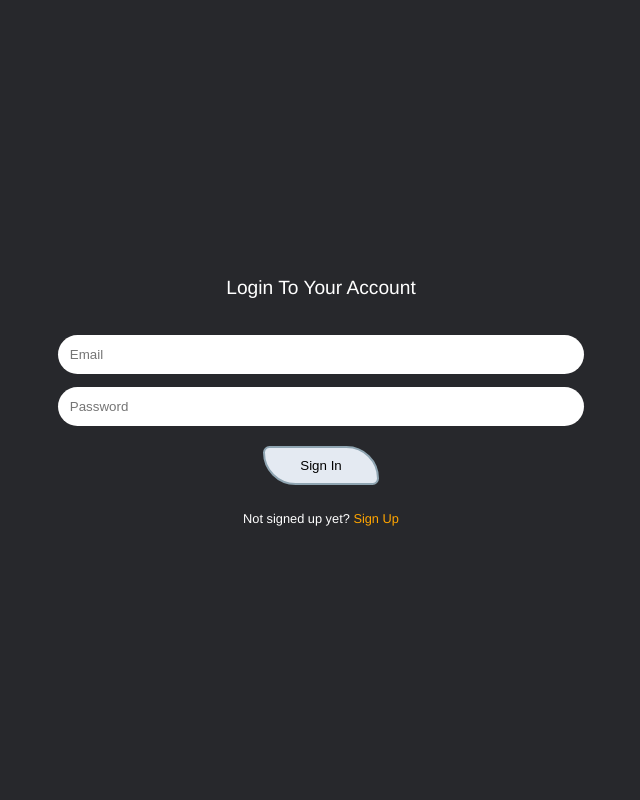
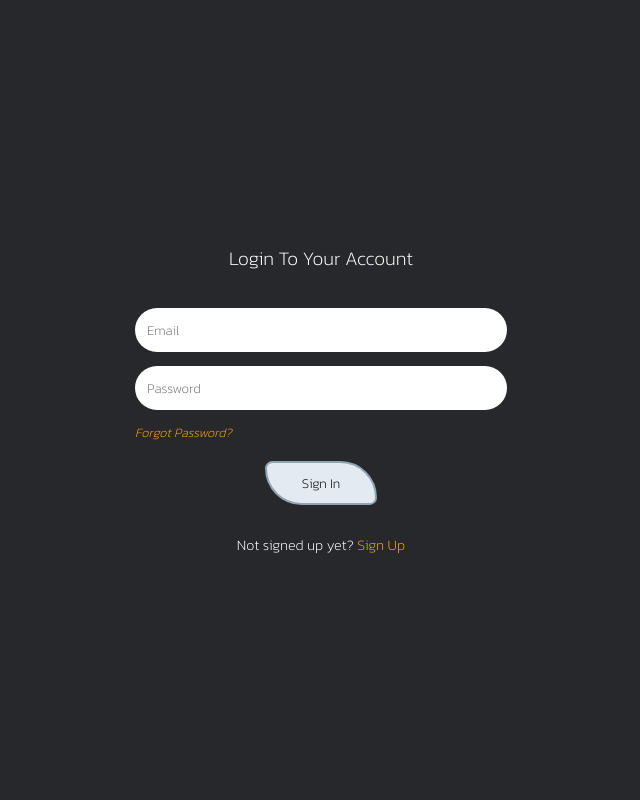
Before and after one commit to codewitgabi/auctioneer, a Django app: page /account/signin/ in a window 1280 px wide. Shown: the whole page, without its empty margins (319-959 px from the left). Run offline with Django 3.2, Linux system fonts and the light colour scheme.

Commit message:
Added forgot password functionality

```diff
--- a/account/forms.py
+++ b/account/forms.py
@@ -1,7 +1,7 @@
 # django imports
 from django import forms
 from django.contrib.auth import get_user_model
-from django.contrib.auth.forms import UserCreationForm, AuthenticationForm
+from django.contrib.auth.forms import UserCreationForm, AuthenticationForm, PasswordResetForm, SetPasswordForm
 
 # user object
 User = get_user_model()
@@ -98,3 +98,74 @@ class LoginForm(AuthenticationForm):
     class Meta:
         model = User
         fields = ("username", "password")
+
+
+class ResetPasswordForm(PasswordResetForm):
+    """ Custom PasswordResetForm """
+    def __init__(self, *args, **kwargs):
+        super().__init__(*args, **kwargs)
+
+    email = forms.EmailField(
+        label="",
+        required=True,
+        widget=forms.TextInput(attrs={
+            "name": "email",
+            "type": "email",
+            "id": "email",
+            "placeholder": "Email"
+        })
+    )
+
+    class Meta:
+        model = User
+        fields = ("email",)
+
+
+class SetNewPasswordForm(SetPasswordForm):
+    """ Custom SetPasswordForm """
+    def __init__(self, *args, **kwargs):
+        super().__init__(*args, **kwargs)
+
+    new_password1 = forms.CharField(
+        label="",
+        required=True,
+        widget=forms.PasswordInput(attrs={
+            "type": "password",
+            "name": "new_password1",
+            "placeholder": "Password"
+        })
+    )
+
+    new_password2 = forms.CharField(
+        label="",
+        required=True,
+        widget=forms.PasswordInput(attrs={
+            "type": "password",
+            "name": "new_password2",
+            "placeholder": "Confirm Password"
+        })
+    )
+
+    class Meta:
+        model = User
+        fields = ("new_password1", "new_password2")
+
+    def clean_new_password1(self, *args, **kwargs):
+        symbols = "@#_~[]{}()$&?%/"
+        password = self.cleaned_data.get("new_password1")
+
+        # MinimumLengthValidator
+        if len(password) < 10:
+            raise forms.ValidationError(
+                "Password is too short. Requires a minimum of 10 characters")
+
+        # CommonPasswordValidator
+        if password.isdigit() or password.isalpha():
+            raise forms.ValidationError("Password is too common.")
+
+        # NoSymbolValidator
+        if not any([sym in symbols for sym in password]):
+            raise forms.ValidationError(
+                f"Password should contain any of {symbols}")
+
+        return password;
--- a/account/templates/account/base.html
+++ b/account/templates/account/base.html
@@ -11,30 +11,16 @@
 <body>
   <div class="main-wrapper">
     <div class="form-wrapper">
+
       <h2 class="heading">
         {% block form_heading %}
         {% endblock %}
       </h2>
-      <div class="error-texts">
-        {% if form.errors %}
-          {% for error in form.errors.values %}
-            {{ error }}
-          {% endfor %}
-        {% endif %}
-      </div>
-      <form id="auth-form" method="post">
-      {% csrf_token %}
-        {{ form.username }}
-        {% block other_fields %} {% endblock %}
-        <button type="submit" class="auth-btn">
-          {% block btn_text %}
-          {% endblock %}
-        </button>
-      </form>
-      <span class="form-footer">
-      {% block form_footer %}
+
+      {% block content %}
+
       {% endblock %}
-      </span>
+
     </div>
   </div>
 </body>
--- a/account/templates/account/signin.html
+++ b/account/templates/account/signin.html
@@ -1,11 +1,41 @@
-{% extends "account/base.html" %}
-{% block title %} Auctioneer: Sign In {% endblock %}
+{% load static %}
+<!DOCTYPE html>
+<html lang="en">
+<head>
+  <meta charset="UTF-8">
+  <meta name="viewport" content="width=device-width, initial-scale=1.0">
+  <meta http-equiv="X-UA-Compatible" content="ie=edge">
+  <link rel="stylesheet" href="{% static 'css/auth.css' %}">
+  <title>Auctioneer: Sign In</title>
+</head>
+<body>
+  <div class="main-wrapper">
+    <div class="form-wrapper">
+      <h2 class="heading">Login To Your Account</h2>
 
-{% block form_heading %}Login To Your Account{% endblock %}
-{% block other_fields %} {{ form.password }} {% endblock %}
+      <!-- === Form Error Message Display === -->
+      <div class="error-texts">
+        {% if form.errors %}
+          {% for error in form.errors.values %}
+            {{ error }}
+          {% endfor %}
+        {% endif %}
+      </div>
 
-{% block btn_text %} Sign In {% endblock %}
+      <!-- === Login Form === -->
+      <form id="auth-form" method="post">
+      {% csrf_token %}
+        {{ form.username }}
+        {{ form.password }}
+        <div class="left-align">
+            <a href="{% url 'password_reset' %}" id="forgot-password"><i>Forgot Password?</i></a>
+        </div>
+        <button type="submit" class="auth-btn">Sign In</button>
+      </form>
 
-{% block form_footer %}
-Not signed up yet? <a href="{% url 'account:signup' %}">Sign Up
-{% endblock %}
+      <span class="form-footer">Not signed up yet? <a href="{% url 'account:signup' %}">Sign Up</span>
+
+    </div>
+  </div>
+</body>
+</html>
--- a/core/urls.py
+++ b/core/urls.py
@@ -1,13 +1,41 @@
 from django.contrib import admin
 from django.urls import path, include
+from django.contrib.auth import views as auth_views
 from django.conf import settings
 from django.conf.urls.static import static
 
+from account.forms import ResetPasswordForm, SetNewPasswordForm
 
 urlpatterns = [
     path('admin/', admin.site.urls),
     path("account/", include("account.urls")),
     path("", include("auction.urls")),
+    path("password-reset/",
+        auth_views.PasswordResetView.as_view(
+            template_name= "account/password-reset.html",
+            form_class=ResetPasswordForm
+        ),
+        name= "password_reset"
+    ),
+    path("passwordreset-done/",
+        auth_views.PasswordResetDoneView.as_view(
+            template_name= "account/password-reset-done.html"
+        ),
+        name= "password_reset_done"
+    ),
+    path("password-reset-confirm/<uidb64>/<token>/",
+        auth_views.PasswordResetConfirmView.as_view(
+            template_name= "account/password-reset-confirm.html",
+            form_class=SetNewPasswordForm
+        ),
+        name= "password_reset_confirm"
+    ),
+    path("password-reset-complete/",
+        auth_views.PasswordResetCompleteView.as_view(
+            template_name= "account/password-reset-complete.html"
+        ),
+        name= "password_reset_complete"
+    ),
 ]
 
 
--- a/static/css/auth.css
+++ b/static/css/auth.css
@@ -1,15 +1,33 @@
+@import url('https://fonts.googleapis.com/css2?family=Kanit:wght@200&display=swap');
+
 * {
   margin: 0;
   padding: 0;
   box-sizing: border-box;
+  text-decoration: none;
+}
+.alert {
+  padding: 0.5em;
+  border-radius: 5px;
+  font-size: 1rem;
+  font-weight: 600;
+  text-align: left;
+  max-width: 500px;
+}
+.alert-info {
+  background: #d5d5d5;
+  color: #000;
 }
 body {
   background: #27282c;
   color: #fff;
-  font-family: Helvetica;
+  font-family: "Kanit", sans-serif;
 }
 :root {
   --inline-block: inline-block;
+}
+a {
+  color: #fff;
 }
 .main-wrapper {
   display: flex;
@@ -27,7 +45,7 @@ body {
   font-weight: 300;
 }
 .error-texts {
-  font-size: 0.8rem;
+  font-size: 0.9rem;
   color: red;
   margin-bottom: 1.5em;
 }
@@ -44,6 +62,7 @@ body {
   border-radius: 50px;
   border: none;
   outline: none;
+  font-family: "Kanit", sans-serif;
 }
 .auth-btn {
   display: var(--inline-block);
@@ -52,9 +71,10 @@ body {
   border: 2px solid #8fa5b2;
   border-radius: 10px 50px 10px 50px;
   margin-top: 1em;
+  font-family: "Kanit", sans-serif;
 }
 .form-footer {
-  font-size: 0.8rem;
+  font-size: 0.9rem;
   display: var(--inline-block);
   margin: 2em 0;
   font-weight: 400;
@@ -63,3 +83,20 @@ body {
   text-decoration: none;
   color: orange;
 }
+.left-align {
+    text-align: left;
+}
+#forgot-password {
+  display: inline-block;
+  margin: 0.5em 0;
+  font-size: 0.8rem;
+  color: orange;
+}
+.link-btn {
+  display: inline-block;
+  margin-top: 2em;
+  background: #71b390;
+  padding: 8px 30px;
+  border-radius: 50px;
+  font-weight: 900;
+}
```
Also changed, not shown: account/templates/account/password-reset-complete.html (added, +13 -0 lines), account/templates/account/password-reset-confirm.html (added, +17 -0 lines), account/templates/account/password-reset-done.html (added, +11 -0 lines), account/templates/account/password-reset.html (added, +16 -0 lines), account/templates/account/signup.html (+35 -8 lines), core/settings.py (+10 -0 lines).
